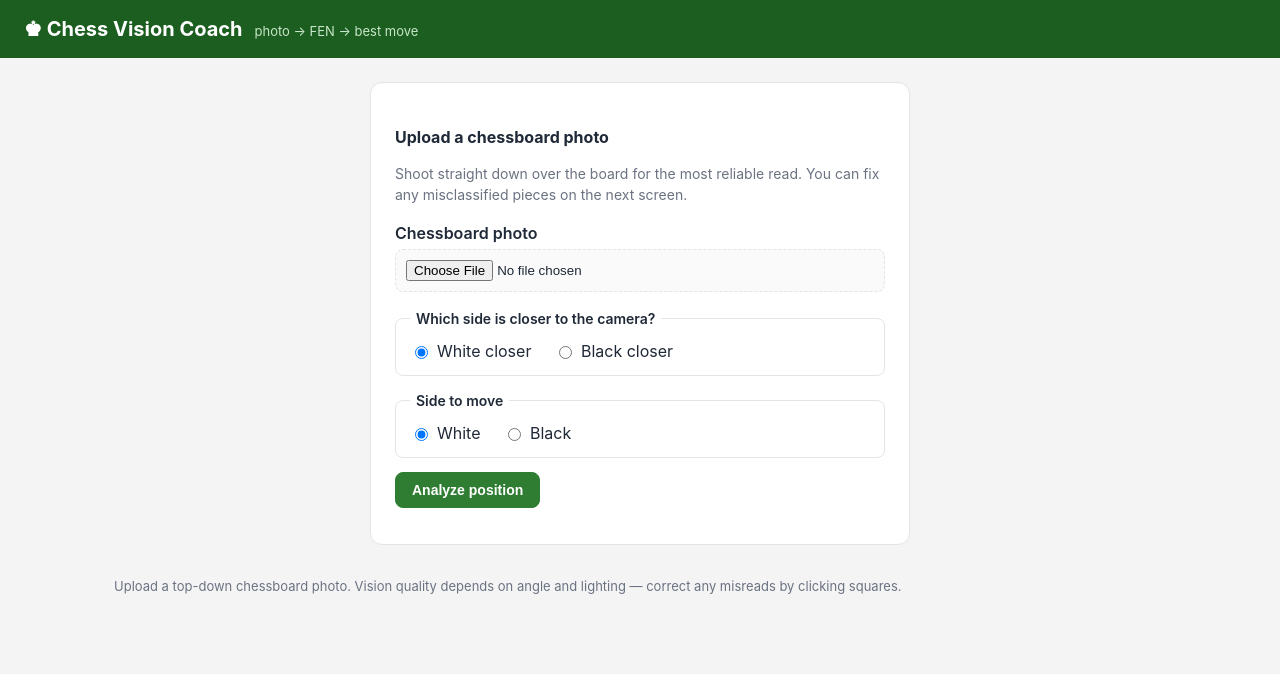
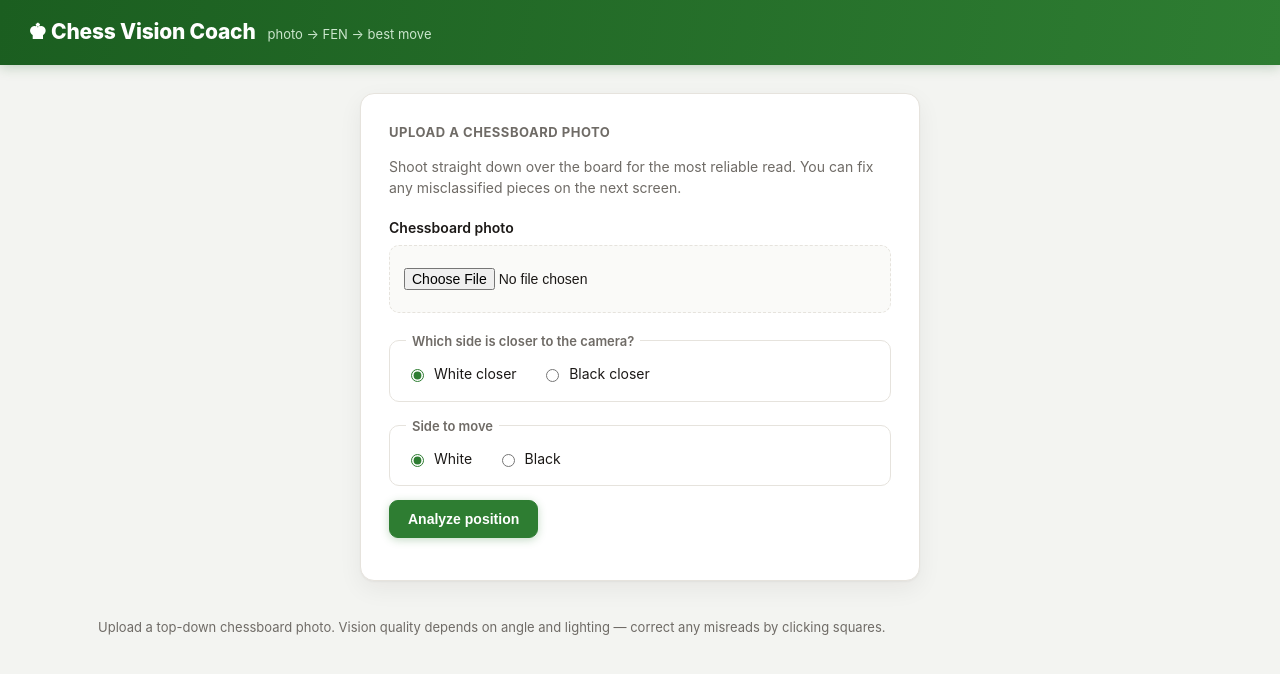
Before and after one commit to siddhm11/chessgame, a FastAPI app: page / in a window 1280 px wide. Shown: the top 674 px of the page. Run offline with FastAPI, Linux system fonts and the light colour scheme.

Commit message:
improve UX: confidence highlighting, polish, richer engine output
- vision: tint low-confidence squares amber/red on the parsed board with
  a legend; corrections clear the tint (per_square_confidence now flows
  through the session and board rendering)
- engine: each candidate carries its full principal-variation line;
  selectable strength (Fast/Normal/Strong) on the best-move request
- new POST /play-move applies a UCI move (e.g. the engine suggestion)
- corrections: clicked square is highlighted while the picker is open
- visual polish: refreshed palette, cards, buttons, board frame, picker
- regenerated screenshot showing the populated engine panel

45 tests passing.

https://claude.ai/code/session_014VgY6JF7Z1x4XN9QgN6iPG

```diff
--- a/chess-vision-coach/app/engine.py
+++ b/chess-vision-coach/app/engine.py
@@ -61,6 +61,7 @@ class Candidate:
     uci: str
     san: str
     eval_text: str
+    line: str = ""  # principal variation in SAN, e.g. "1. e4 e5 2. Nf3"
 
 
 @dataclass
@@ -171,11 +172,16 @@ def analyse(
         if not pv or score is None:
             continue
         move = pv[0]
+        try:
+            line = board.variation_san(pv[:10])
+        except ValueError:
+            line = board.san(move)
         candidates.append(
             Candidate(
                 uci=move.uci(),
                 san=board.san(move),
                 eval_text=_format_score(score, board.turn),
+                line=line,
             )
         )
 
--- a/chess-vision-coach/app/main.py
+++ b/chess-vision-coach/app/main.py
@@ -32,6 +32,17 @@ UPLOADS_DIR.mkdir(exist_ok=True)
 
 MAX_UPLOAD_BYTES = 10 * 1024 * 1024  # 10 MB
 BOARD_SIZE = 480
+
+# Per-square confidence thresholds for tinting the board.
+CONF_CHECK = 0.55  # below this: red tint ("definitely check this square")
+CONF_MAYBE = 0.80  # below this: amber tint ("uncertain")
+
+# Engine strength presets -> (depth, time-limit seconds).
+ENGINE_LEVELS = {
+    "fast": (12, 0.4),
+    "normal": (18, 1.0),
+    "strong": (22, 2.0),
+}
 
 PIECE_CODES = {
     "wK": "K", "wQ": "Q", "wR": "R", "wB": "B", "wN": "N", "wP": "P",
@@ -81,10 +92,36 @@ def fen_problem(fen: str | None) -> str | None:
     return "Invalid position: " + "; ".join(found) + "."
 
 
-def board_svg(fen: str, *, arrows: list | None = None) -> str:
-    return render.board_svg(
-        fen, size=BOARD_SIZE, coordinates=True, arrows=arrows or []
-    )
+def confidence_fill(psc: dict | None) -> dict:
+    """Map low-confidence squares to a tint color for the board SVG."""
+    fill: dict = {}
+    for name, conf in (psc or {}).items():
+        try:
+            square = chess.parse_square(name)
+        except ValueError:
+            continue
+        if conf < CONF_CHECK:
+            fill[square] = "#e0413188"
+        elif conf < CONF_MAYBE:
+            fill[square] = "#f0a93188"
+    return fill
+
+
+def board_view(session, *, arrows: list | None = None) -> dict:
+    """Board-fragment context: the rendered SVG (with low-confidence squares
+    tinted) plus how many squares are still flagged for the user to check."""
+    fen = session.fen or ""
+    fill = confidence_fill(session.per_square_confidence)
+    svg = ""
+    if fen:
+        svg = render.board_svg(
+            fen,
+            size=BOARD_SIZE,
+            coordinates=True,
+            arrows=arrows or [],
+            fill=fill,
+        )
+    return {"board_svg": svg, "low_conf_count": len(fill)}
 
 
 def _session_from_request(request: Request):
@@ -98,7 +135,7 @@ def _with_cookie(response: Response, sid: str) -> Response:
 
 
 def _analyze_context(request: Request, session) -> dict:
-    return {
+    ctx = {
         "request": request,
         "fen": session.fen or "",
         "image_url": session.original_image_url or "",
@@ -106,9 +143,10 @@ def _analyze_context(request: Request, session) -> dict:
         "side_to_move": session.side_to_move,
         "detection_failed": session.detection_failed,
         "confidence": session.confidence,
-        "board_svg": board_svg(session.fen) if session.fen else "",
         "fen_error": fen_problem(session.fen),
     }
+    ctx.update(board_view(session))
+    return ctx
 
 
 # --------------------------------------------------------------------------
@@ -172,6 +210,7 @@ async def analyze(
     session.side_to_move = side_to_move
     session.detection_failed = result.detection_failed
     session.confidence = result.confidence
+    session.per_square_confidence = result.per_square_confidence
 
     resp = templates.TemplateResponse(
         request, "_analyze.html", _analyze_context(request, session)
@@ -206,25 +245,28 @@ def correct(
             base.set_piece_at(target, chess.Piece.from_symbol(PIECE_CODES[piece]))
         parts[0] = base.board_fen()
         session.fen = " ".join(parts)
+        # The user has just vouched for this square -- it is no longer shaky.
+        if session.per_square_confidence is not None:
+            session.per_square_confidence[square.strip().lower()] = 1.0
 
     context = {
         "request": request,
         "fen": session.fen,
-        "board_svg": board_svg(session.fen),
         "fen_error": fen_problem(session.fen),
     }
+    context.update(board_view(session))
     resp = templates.TemplateResponse(request, "_correct.html", context)
     return _with_cookie(resp, sid)
 
 
 @app.post("/best-move", response_class=HTMLResponse)
-def best_move(request: Request) -> Response:
+def best_move(request: Request, level: str = Form("normal")) -> Response:
     sid, session = _session_from_request(request)
+    depth, time_limit = ENGINE_LEVELS.get(level, ENGINE_LEVELS["normal"])
 
-    def panel(**extra) -> Response:
-        ctx = {"request": request, "result": None, "error": None,
-               "board_svg": board_svg(session.fen) if session.fen else ""}
-        ctx.update(extra)
+    def panel(*, result=None, error=None, arrows=None) -> Response:
+        ctx = {"request": request, "result": result, "error": error}
+        ctx.update(board_view(session, arrows=arrows))
         resp = templates.TemplateResponse(request, "_bestmove.html", ctx)
         return _with_cookie(resp, sid)
 
@@ -236,8 +278,10 @@ def best_move(request: Request) -> Response:
         return panel(error=problem)
 
     try:
-        result = engine.analyse(session.fen, depth=18, time_limit=1.0,
-                                multipv=3, timeout=5.0)
+        result = engine.analyse(
+            session.fen, depth=depth, time_limit=time_limit,
+            multipv=3, timeout=6.0,
+        )
     except engine.EngineError as exc:
         return panel(error=str(exc))
 
@@ -246,7 +290,33 @@ def best_move(request: Request) -> Response:
         mv = chess.Move.from_uci(result.best_move_uci)
         arrows = [chess.svg.Arrow(mv.from_square, mv.to_square, color="#2e7d32")]
 
-    return panel(result=result, board_svg=board_svg(session.fen, arrows=arrows))
+    return panel(result=result, arrows=arrows)
+
+
+@app.post("/play-move", response_class=HTMLResponse)
+def play_move(request: Request, move: str = Form(...)) -> Response:
+    """Apply a UCI move (e.g. the engine's suggestion) to the position."""
+    sid, session = _session_from_request(request)
+    if session.fen:
+        try:
+            board = chess.Board(session.fen)
+            mv = chess.Move.from_uci(move)
+            if mv in board.legal_moves:
+                board.push(mv)
+                session.fen = board.fen()
+                # The position changed; the old per-square confidence is stale.
+                session.per_square_confidence = None
+        except ValueError:
+            pass
+
+    context = {
+        "request": request,
+        "fen": session.fen or "",
+        "fen_error": fen_problem(session.fen),
+    }
+    context.update(board_view(session))
+    resp = templates.TemplateResponse(request, "_correct.html", context)
+    return _with_cookie(resp, sid)
 
 
 @app.get("/download-fen", response_class=PlainTextResponse)
--- a/chess-vision-coach/app/session.py
+++ b/chess-vision-coach/app/session.py
@@ -29,6 +29,9 @@ class Session:
     side_to_move: str = "w"
     detection_failed: bool = False
     confidence: float = 0.0
+    # Per-square confidence from the vision pass, used to tint shaky squares.
+    # Set to None once the position is changed by playing a move.
+    per_square_confidence: dict | None = None
 
 
 class SessionStore:
--- a/chess-vision-coach/static/app.css
+++ b/chess-vision-coach/static/app.css
@@ -4,24 +4,32 @@
    HTMX is served from /static. No build step. */
 
 :root {
-  --bg: #f4f4f5;
+  --bg: #f3f4f1;
   --panel: #ffffff;
-  --ink: #1f2937;
-  --muted: #6b7280;
-  --line: #e4e4e7;
+  --ink: #1c1917;
+  --muted: #6f6b66;
+  --line: #e6e3dd;
+  --line-soft: #efece6;
   --accent: #2e7d32;
   --accent-dark: #1b5e20;
+  --accent-soft: #e8f3e9;
   --warn-bg: #fef3c7;
   --warn-ink: #92400e;
-  --err-bg: #fee2e2;
-  --err-ink: #991b1b;
-  --ok-bg: #dcfce7;
+  --err-bg: #fde8e8;
+  --err-ink: #9b1c1c;
+  --ok-bg: #dcf3e1;
   --ok-ink: #166534;
-  --info-bg: #e0f2fe;
-  --info-ink: #075985;
+  --info-bg: #e3f0fb;
+  --info-ink: #0b5394;
+  --red: #e04131;
+  --amber: #f0a931;
+  --shadow: 0 1px 2px rgba(28, 25, 23, 0.04), 0 8px 24px rgba(28, 25, 23, 0.06);
+  --radius: 14px;
 }
 
 * { box-sizing: border-box; }
+
+html { -webkit-text-size-adjust: 100%; }
 
 body {
   margin: 0;
@@ -29,100 +37,152 @@ body {
     Arial, sans-serif;
   background: var(--bg);
   color: var(--ink);
-  line-height: 1.5;
+  line-height: 1.55;
+  -webkit-font-smoothing: antialiased;
 }
 
-code, .fen-text, .cand-uci { font-family: "SFMono-Regular", Menlo, Consolas, monospace; }
+code, .fen-text, .cand-line {
+  font-family: "SFMono-Regular", Menlo, Consolas, "Liberation Mono", monospace;
+}
 
-/* --- header / footer ---------------------------------------------------- */
+h2 {
+  font-size: 13px;
+  letter-spacing: 0.04em;
+  text-transform: uppercase;
+  color: var(--muted);
+  margin: 22px 0 10px;
+}
+.muted { color: var(--muted); font-size: 14px; }
+
+/* --- header / footer --------------------------------------------------- */
 .site-header {
   display: flex;
   align-items: baseline;
   gap: 12px;
-  padding: 14px 24px;
-  background: var(--accent-dark);
+  padding: 16px 28px;
+  background: linear-gradient(100deg, var(--accent-dark), var(--accent));
   color: #fff;
   flex-wrap: wrap;
+  box-shadow: 0 2px 12px rgba(27, 94, 32, 0.25);
 }
-.site-title { color: #fff; text-decoration: none; font-size: 20px; font-weight: 700; }
-.site-tag { color: #c8e6c9; font-size: 13px; }
+.site-title {
+  color: #fff;
+  text-decoration: none;
+  font-size: 21px;
+  font-weight: 800;
+  letter-spacing: -0.01em;
+}
+.site-tag { color: #cbe6cd; font-size: 13px; }
 .site-footer {
-  max-width: 1100px;
-  margin: 32px auto;
-  padding: 0 24px;
+  max-width: 1140px;
+  margin: 36px auto;
+  padding: 0 28px;
   color: var(--muted);
   font-size: 13px;
 }
 
-#app { max-width: 1100px; margin: 24px auto; padding: 0 24px; }
+#app { max-width: 1140px; margin: 28px auto; padding: 0 28px; }
 
-h2 { font-size: 16px; margin: 18px 0 8px; }
-.muted { color: var(--muted); font-size: 14px; }
-
-/* --- cards / upload ----------------------------------------------------- */
+/* --- cards / upload ---------------------------------------------------- */
 .card {
   background: var(--panel);
   border: 1px solid var(--line);
-  border-radius: 12px;
-  padding: 24px;
-  max-width: 540px;
-  margin: 0 auto;
+  border-radius: var(--radius);
+  padding: 28px;
+  max-width: 560px;
+  margin: 24px auto;
+  box-shadow: var(--shadow);
 }
-.field { display: block; margin: 16px 0; }
-.field-label { display: block; font-weight: 600; margin-bottom: 4px; }
+.card h2 { margin-top: 0; }
+
+.field { display: block; margin: 18px 0; }
+.field-label { display: block; font-weight: 600; margin-bottom: 6px; font-size: 14px; }
 input[type="file"] {
   display: block;
   width: 100%;
-  padding: 10px;
-  border: 1px dashed var(--line);
-  border-radius: 8px;
-  background: #fafafa;
+  padding: 22px 14px;
+  border: 1.5px dashed var(--line);
+  border-radius: 10px;
+  background: #fafaf8;
+  font-size: 14px;
+  cursor: pointer;
+  transition: border-color 0.15s, background 0.15s;
 }
+input[type="file"]:hover { border-color: var(--accent); background: var(--accent-soft); }
 
 .radio-group {
   border: 1px solid var(--line);
-  border-radius: 8px;
-  padding: 10px 14px;
+  border-radius: 10px;
+  padding: 12px 16px;
   margin: 14px 0;
 }
-.radio-group legend { font-weight: 600; padding: 0 6px; font-size: 14px; }
-.radio-group label { display: inline-flex; align-items: center; gap: 6px; margin-right: 18px; }
+.radio-group legend {
+  font-weight: 600;
+  padding: 0 6px;
+  font-size: 13px;
+  color: var(--muted);
+}
+.radio-group label {
+  display: inline-flex;
+  align-items: center;
+  gap: 7px;
+  margin-right: 20px;
+  font-size: 14px;
+  cursor: pointer;
+}
+input[type="radio"] { accent-color: var(--accent); }
 
-/* --- buttons ------------------------------------------------------------ */
-.actions { display: flex; align-items: center; gap: 12px; flex-wrap: wrap; margin: 12px 0; }
+/* --- buttons ----------------------------------------------------------- */
+.actions { display: flex; align-items: center; gap: 12px; flex-wrap: wrap; margin: 14px 0; }
 .btn {
-  display: inline-block;
-  padding: 9px 16px;
+  display: inline-flex;
+  align-items: center;
+  gap: 6px;
+  padding: 10px 18px;
   border: 1px solid var(--line);
-  border-radius: 8px;
+  border-radius: 9px;
   background: #fff;
   color: var(--ink);
   font-size: 14px;
   font-weight: 600;
   cursor: pointer;
   text-decoration: none;
+  transition: background 0.15s, border-color 0.15s, transform 0.05s, box-shadow 0.15s;
 }
-.btn:hover { background: #f3f4f6; }
+.btn:hover { background: #f4f3f0; border-color: #d8d4cc; }
+.btn:active { transform: translateY(1px); }
 .btn-primary {
   background: var(--accent);
   border-color: var(--accent);
   color: #fff;
+  box-shadow: 0 2px 8px rgba(46, 125, 50, 0.28);
 }
-.btn-primary:hover { background: var(--accent-dark); }
+.btn-primary:hover { background: var(--accent-dark); border-color: var(--accent-dark); }
+.btn-play {
+  width: 100%;
+  justify-content: center;
+  background: var(--accent-soft);
+  border-color: #bcdcbe;
+  color: var(--accent-dark);
+  margin: 12px 0 4px;
+  padding: 11px 18px;
+}
+.btn-play:hover { background: #dbeedd; border-color: var(--accent); }
 
-/* --- banners ------------------------------------------------------------ */
+/* --- banners ----------------------------------------------------------- */
 .banner {
-  padding: 10px 14px;
-  border-radius: 8px;
+  padding: 11px 15px;
+  border-radius: 10px;
   font-size: 14px;
   margin: 10px 0;
+  border: 1px solid transparent;
 }
-.banner-error { background: var(--err-bg); color: var(--err-ink); }
-.banner-warn  { background: var(--warn-bg); color: var(--warn-ink); }
-.banner-ok    { background: var(--ok-bg); color: var(--ok-ink); }
-.banner-info  { background: var(--info-bg); color: var(--info-ink); }
+.banner-error { background: var(--err-bg); color: var(--err-ink); border-color: #f6c9c9; }
+.banner-warn  { background: var(--warn-bg); color: var(--warn-ink); border-color: #f6df9e; }
+.banner-ok    { background: var(--ok-bg); color: var(--ok-ink); border-color: #b9e3c2; }
+.banner-info  { background: var(--info-bg); color: var(--info-ink); border-color: #bcdbf3; }
 
-/* --- analyze layout ----------------------------------------------------- */
+/* --- analyze layout ---------------------------------------------------- */
 .analyze-layout {
   display: grid;
   grid-template-columns: 1fr 1fr;
--- a/chess-vision-coach/templates/base.html
+++ b/chess-vision-coach/templates/base.html
@@ -25,9 +25,16 @@
   <script>
     window.cvcSquare = null;
 
+    function cvcClearSelected() {
+      var sel = document.querySelectorAll('.square-btn.selected');
+      for (var i = 0; i < sel.length; i++) sel[i].classList.remove('selected');
+    }
+
     function cvcOpenPicker(evt, square) {
       evt.stopPropagation();
       window.cvcSquare = square;
+      cvcClearSelected();
+      evt.currentTarget.classList.add('selected');
       var picker = document.getElementById('piece-picker');
       if (!picker) return;
       var label = document.getElementById('picker-square');
@@ -60,11 +67,13 @@
       if (e.target.closest('#piece-picker')) return;
       if (e.target.closest('.square-btn')) return;
       picker.style.display = 'none';
+      cvcClearSelected();
     });
 
     document.body.addEventListener('htmx:afterSwap', function () {
       var picker = document.getElementById('piece-picker');
       if (picker) picker.style.display = 'none';
+      cvcClearSelected();
     });
   </script>
 </body>
```
Also changed, not shown: other parts of chess-vision-coach/static/app.css (+172 -61 lines), chess-vision-coach/chess_vision/render.py (+7 -1 lines), chess-vision-coach/templates/_analyze.html (+10 -1 lines), chess-vision-coach/templates/_bestmove.html (+15 -4 lines), chess-vision-coach/templates/_board.html (+12 -1 lines), chess-vision-coach/tests/make_screenshot.py (+11 -1 lines), chess-vision-coach/tests/test_engine.py (+9 -0 lines), chess-vision-coach/tests/test_routes.py (+39 -2 lines), chess-vision-coach/README.md, 1 other file.
